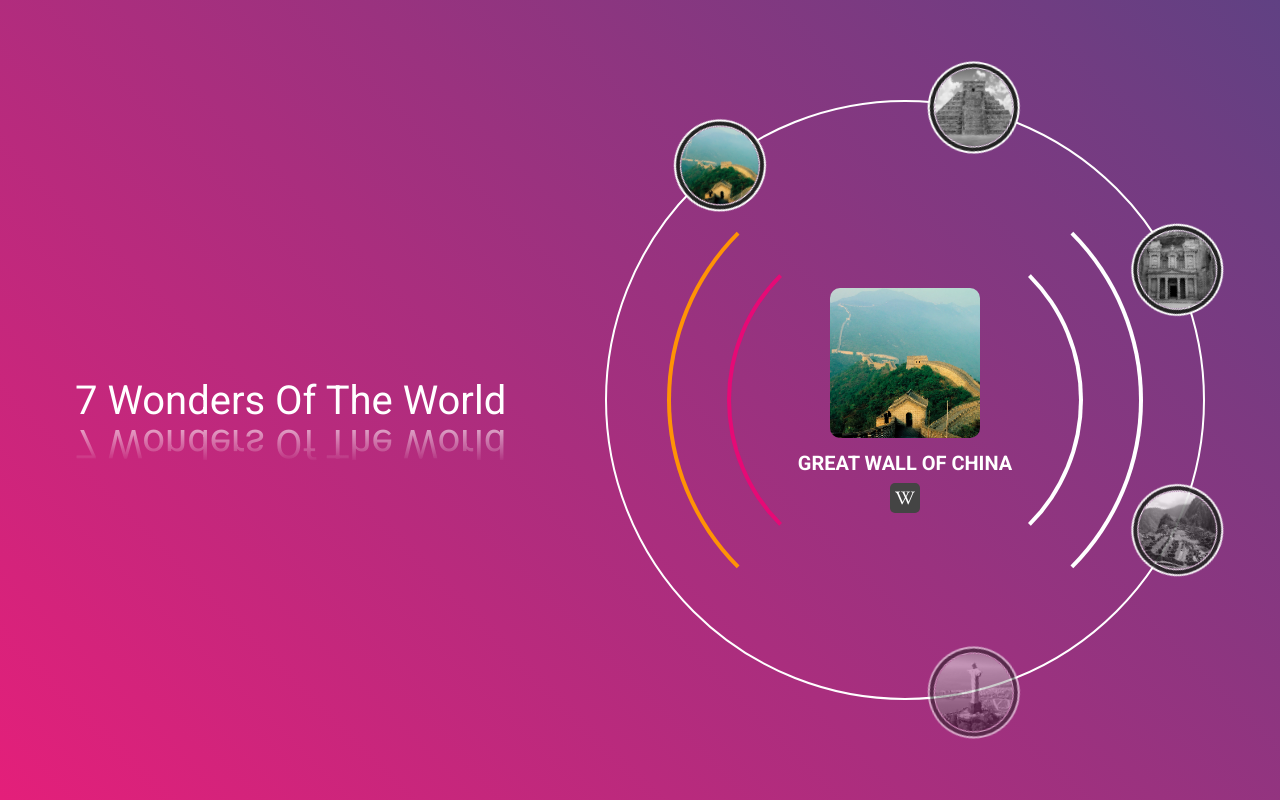
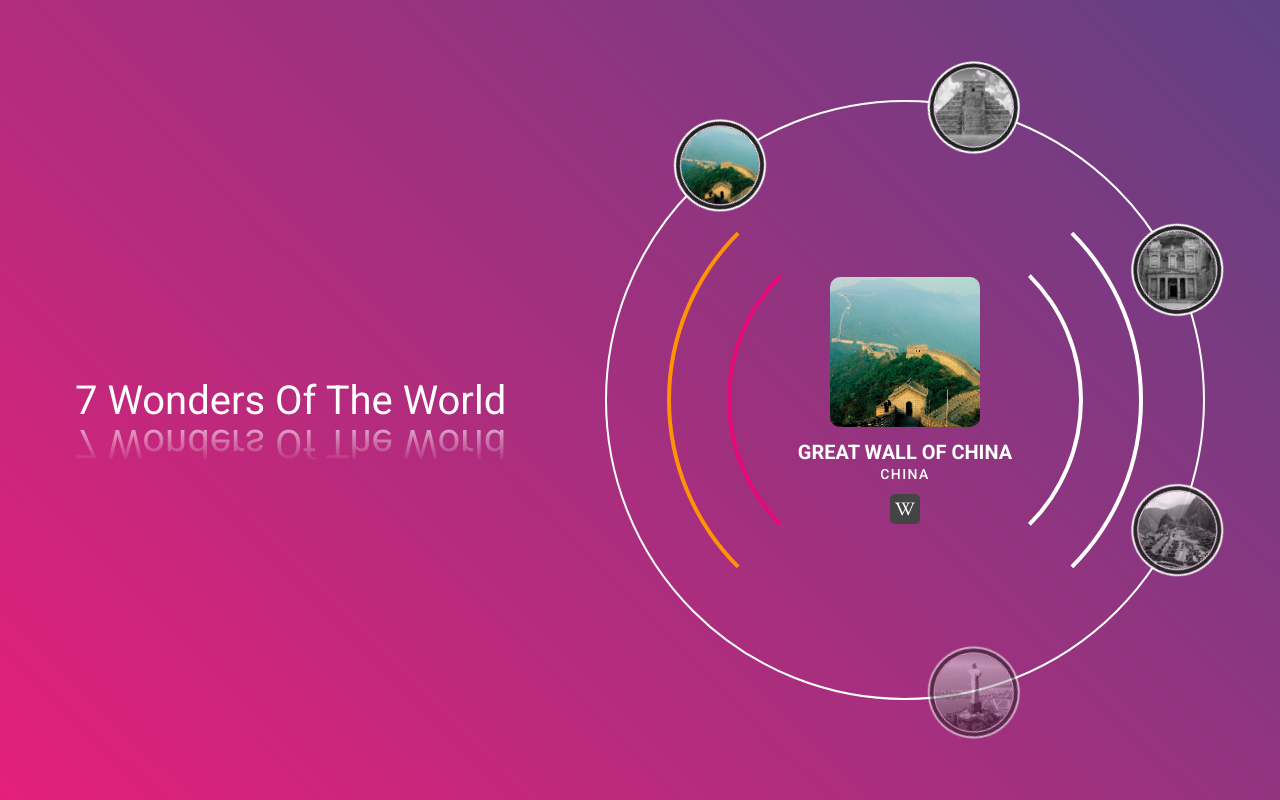
Before and after one commit to vishalnarewade/animated-UI-Circle---demo, a plain HTML site: page index.html in a window 1280 px wide. Drawn offline with Linux system fonts and the light colour scheme.

Commit message:
structure all files and folder

```diff
--- a/style.css
+++ b/assets/css/style.css
@@ -41,7 +41,7 @@ body {
 	align-items: center;
 	cursor: pointer;
 }
-.container .icon .imgBx {
+.container .icon .imageBig {
 	position: absolute;
 	width: 80px;
 	height: 80px;
@@ -56,17 +56,17 @@ body {
 	overflow: hidden;
 	opacity: 0;
 }
-.container .icon .imgBx.blink_01 {
+.container .icon .imageBig.blink_01 {
 	/* animation: blink_01 2s linear infinite 1s; */
 	animation-name: blink_01;
 	animation-duration: 3s;
 	animation-fill-mode: forwards;
 }
-.container .icon .imgBx.active {
+.container .icon .imageBig.active {
 	box-shadow: 0 0 0 4px #222,
 	0 0 0 6px #fff;
 }
-.container .icon .imgBx img {
+.container .icon .imageBig img {
 	position: absolute;
 	top: 0;
 	left: 0;
@@ -79,7 +79,7 @@ body {
 	filter: grayscale(1);
 
 }
-.container .icon .imgBx.active img {
+.container .icon .imageBig.active img {
 	filter: grayscale(0);
 }
 .content {
@@ -114,7 +114,7 @@ body {
 	z-index: 1;
 	pointer-events: none;
 }
-.contentBx {
+.contentInner {
 	position: absolute;
 	transform: scale(0);
 	transition: 0.5s;
@@ -123,12 +123,12 @@ body {
 	justify-content: center;
 	align-items: center;
 }
-.contentBx.active {
+.contentInner.active {
 	transform: scale(1.0);
 	opacity: 1;
 	transition-delay: 0.5s;
 }
-.contentBx .card {
+.contentInner .card {
 	position: relative;
 	display: flex;
 	justify-content: center;
@@ -136,14 +136,14 @@ body {
 	flex-direction: column;
 	gap:  15px;
 }
-.contentBx .card .imgBx {
+.contentInner .card .imageBig {
 	position: relative;
 	width: 150px;
 	height: 150px;
 	border-radius: 10px;
 	overflow: hidden;
 }
-.contentBx .card .imgBx img {
+.contentInner .card .imageBig img {
 	position: absolute;
 	top:  0;
 	left: 0;
@@ -151,14 +151,14 @@ body {
 	height: 100%;
 	object-fit: cover;
 }
- .contentBx .card .textBx {
+ .contentInner .card .textContent {
  	display: flex;
  	justify-content: center;
  	align-items: center;
  	flex-direction: column;
  }
 
- .contentBx .card .textBx h2 {
+ .contentInner .card .textContent h2 {
  	position: relative;
  	font-size: 1.25em;
  	font-weight: 600;
@@ -167,23 +167,23 @@ body {
  	text-transform: uppercase;
  	text-align: center;
 }
- .contentBx .card .textBx h2 span {
+ .contentInner .card .textContent h2 span {
  	font-size: 0.7em;
  	color: #fff;
  	font-weight: 500;
  	letter-spacing: 0.1em;
 }
- .contentBx .card .textBx .sci {
+ .contentInner .card .textContent .sci {
  	position: relative;
  	display: flex;
  	gap:  7px;
  	margin-top: 10px;
 }
-.contentBx .card .textBx .sci li {
+.contentInner .card .textContent .sci li {
 	list-style: none;
 }
 
-.contentBx .card .textBx .sci li a {
+.contentInner .card .textContent .sci li a {
 	position: relative;
 	width: 30px;
 	height: 30px;
@@ -197,7 +197,7 @@ body {
 	transition: 0.5s;
 }
 
-.contentBx .card .textBx .sci li a:hover {
+.contentInner .card .textContent .sci li a:hover {
 	background: #2196f3;
 }
 
@@ -283,7 +283,7 @@ body {
 		display: none !important;
 	}
 
-	.contentBx {
+	.contentInner {
 		opacity: 1 !important;
 		position: relative;
 		margin-bottom: 10px;
--- /dev/null
+++ b/assets/js/data.js
@@ -0,0 +1,39 @@
+var wonders = [
+    {
+        name: 'Great Wall of China',
+        location: 'China',
+        img: 'assets/images/Great-Wall-of-China-Beijing.webp',
+        social: ['https://en.wikipedia.org/wiki/Great_Wall_of_China']
+    }
+    , {
+        name: 'Chichén Itzá',
+        location: 'Mexico',
+        img: 'assets/images/El-Castillo-pyramid-plaza-Toltec-state-Yucatan.webp',
+        social: ['https://en.wikipedia.org/wiki/Chichen_Itza']
+    }, {
+        name: 'Petra (Rose City)',
+        location: 'southern Jordan',
+        img: 'assets/images/Khaznah-Petra-Jordan.webp',
+        social: ['https://en.wikipedia.org/wiki/Petra']
+    }, {
+        name: 'Machu Picchu',
+        location: 'Peru',
+        img: 'assets/images/Machu-Picchu.webp',
+        social: ['https://en.wikipedia.org/wiki/Machu_Picchu']
+    }, {
+        name: 'Christ the Redeemer',
+        location: 'Brazil',
+        img: 'assets/images/statue-Christ-the-Redeemer-Rio-de-Janeiro.webp',
+        social: ['https://en.wikipedia.org/wiki/Christ_the_Redeemer_(statue)']
+    }, {
+        name: 'Colosseum',
+        location: 'Rome, Italy',
+        img: 'assets/images/Colosseum-Rome-Italy.webp',
+        social: ['https://en.wikipedia.org/wiki/Colosseum']
+    }, {
+        name: 'Taj Mahal',
+        location: 'Agra, India',
+        img: 'assets/images/Taj-Mahal-Agra-India.webp',
+        social: ['https://en.wikipedia.org/wiki/Taj_Mahal']
+    }
+]
--- /dev/null
+++ b/assets/js/script.js
@@ -0,0 +1,98 @@
+const { innerWidth, innerHeight } = window;
+
+const mainIcon = document.querySelectorAll('.container .icon');
+const mainContent = document.querySelectorAll('.container .content');
+const socials = ['fa-brands fa-wikipedia-w'];
+
+const createEle = (tag, options = {}) => {
+    let ele = document.createElement(tag);
+    let keys = Object.keys(options);
+
+    for (let i = 0; i < keys.length; i++) {
+        ele.setAttribute(keys[i], options[keys[i]]);
+    }
+
+    return ele;
+}
+
+for (let i = 0; i < wonders.length; i++) {
+    const contentId = "content" + (i+1);
+    const divBxEle = createEle('div', {
+        "class": (i === 0) ? "imageBig blink_01 active" : "imageBig blink_01",
+        "style": "--i:" + (i+1),
+        "data-id": contentId
+    })
+
+    if (i != 0) divBxEle.setAttribute("style", divBxEle.style.cssText +"; animation-delay: "+ (i)+ "s;");
+
+    document.documentElement.style.setProperty('--icons', i + 1);
+    divBxEle.addEventListener('mouseover', showOnHover);
+
+    const imageBigEle = createEle('img', {
+        "src": wonders[i].img,
+        "alt": "photo"
+    })
+
+    divBxEle.appendChild(imageBigEle);
+    mainIcon[0].appendChild(divBxEle);
+
+    const contentInnerEle = createEle('div', {
+        "class": (i === 0) ? "contentInner active" : "contentInner",
+        "id": contentId
+    })
+    const contentCardEle = createEle('div', { "class": "card" });
+    const contentimageBigEle = createEle('div', { "class": "imageBig" });
+    const contentimageBigImgEle = createEle('img', { "src": wonders[i].img, "alt": "photo" });
+    contentimageBigEle.appendChild(contentimageBigImgEle);
+    contentCardEle.appendChild(contentimageBigEle);
+
+    const contenttextContentEle = createEle('div', { "class": "textContent" });
+    let contentH2Ele = createEle('h2');
+    let contentNameEle = createEle('p');
+    contentNameEle.textContent = wonders[i].name;
+    let contentRoleEle = createEle('span');
+    contentRoleEle.textContent = wonders[i].location;
+
+    contentH2Ele.appendChild(contentNameEle);
+    contentH2Ele.appendChild(contentRoleEle);
+    contenttextContentEle.appendChild(contentH2Ele);
+
+    const contentUlEle = createEle('ul', { "class": "sci" });
+
+    for (let j = 0; j < socials.length; j++) {
+        const contentLiEle = createEle('li');
+        const contentLiAEle = createEle('a', { "href": wonders[i].social[j] });
+        const contentLiIEle = createEle('i', { "class": socials[j] });
+
+        contentLiAEle.appendChild(contentLiIEle);
+        contentLiEle.appendChild(contentLiAEle);
+        contentUlEle.appendChild(contentLiEle);
+    }
+
+    contenttextContentEle.appendChild(contentUlEle);
+    contentCardEle.appendChild(contenttextContentEle);
+
+    contentInnerEle.appendChild(contentCardEle);
+    mainContent[0].appendChild(contentInnerEle);
+}
+
+function showOnHover(e) {
+    let imageBig = document.querySelectorAll('.imageBig');
+    let contentInner = document.querySelectorAll('.contentInner');
+
+    for (var i = 0; i < contentInner.length; i++) {
+        contentInner[i].className = 'contentInner';
+    }
+
+    if (this.dataset.id) document.getElementById(this.dataset.id).className = 'contentInner active';
+
+    for (var i = 0; i < imageBig.length; i++) {
+        imageBig[i].className = 'imageBig blink_01';
+    }
+
+    this.className = 'imageBig blink_01 active';
+}
+
+window.addEventListener('resize', function () {
+    window.location.reload();
+})
--- a/index.html
+++ b/index.html
@@ -10,12 +10,11 @@
 	<link href="https://fonts.googleapis.com/css2?family=Anton&family=Oswald:wght@500;600&display=swap" rel="stylesheet">
 
 	<link rel="stylesheet" href="https://cdnjs.cloudflare.com/ajax/libs/font-awesome/6.2.1/css/all.min.css"/>
-	<link rel="stylesheet" type="text/css" href="style.css">
+	<link rel="stylesheet" type="text/css" href="assets/css/style.css">
 </head>
 <body>
 
 	<div class="branding">
-		<!-- <p class="company">7 Wonders of the World</p> -->
 		<div class="title">
 			<p data-text="7 Wonders of the World">7 Wonders of the World</p>
 		</div>
@@ -26,148 +25,7 @@
 		<div class="content"></div>
 	</div>
 
-	<script>
-		const { innerWidth, innerHeight } = window;
-
-		// if (innerWidth < 1000 || innerHeight < 500) {
-		// 	document.write('<h1>Set screen size 1366*768</h1>');
-
-		// 	document.querySelector(".branding").remove();
-		// 	document.querySelector(".container").remove();
-		// } else {
-			const mainIcon = document.querySelectorAll('.container .icon');
-			const mainContent = document.querySelectorAll('.container .content');
-			const socials = ['fa-brands fa-wikipedia-w'];
-
-			var list = [
-				{
-					name: 'Great Wall of China',
-					img: 'Great-Wall-of-China-Beijing.webp',
-					social: ['https://en.wikipedia.org/wiki/Great_Wall_of_China']
-				}
-				, {
-					name: 'Chichén Itzá',
-					img: 'El-Castillo-pyramid-plaza-Toltec-state-Yucatan.webp',
-					social: ['https://en.wikipedia.org/wiki/Chichen_Itza']
-				}, {
-					name: 'Petra',
-					img: 'Khaznah-Petra-Jordan.webp',
-					social: ['https://en.wikipedia.org/wiki/Petra']
-				}, {
-					name: 'Machu Picchu',
-					img: 'Machu-Picchu.webp',
-					social: ['https://en.wikipedia.org/wiki/Machu_Picchu']
-				}, {
-					name: 'Christ the Redeemer',
-					img: 'statue-Christ-the-Redeemer-Rio-de-Janeiro.webp',
-					social: ['https://en.wikipedia.org/wiki/Christ_the_Redeemer_(statue)']
-				}, {
-					name: 'Colosseum',
-					img: 'Colosseum-Rome-Italy.webp',
-					social: ['https://en.wikipedia.org/wiki/Colosseum']
-				}, {
-					name: 'Taj Mahal',
-					img: 'Taj-Mahal-Agra-India.webp',
-					social: ['https://en.wikipedia.org/wiki/Taj_Mahal']
-				}
-			]
-
-
-
-			const createEle = (tag, options = {}) => {
-				let ele = document.createElement(tag);
-				let keys = Object.keys(options);
-
-				for (let i = 0; i < keys.length; i++) {
-					ele.setAttribute(keys[i], options[keys[i]]);
-				}
-
-				return ele;
-			}
-
-			for (let i = 0; i < list.length; i++) {
-				const contentId = "content" + (i+1);
-				const divBxEle = createEle('div', {
-					"class": (i === 0) ? "imgBx blink_01 active" : "imgBx blink_01",
-					"style": "--i:" + (i+1),
-					"data-id": contentId
-				})
-
-				if (i != 0) divBxEle.setAttribute("style", divBxEle.style.cssText +"; animation-delay: "+ (i)+ "s;");
-
-				document.documentElement.style.setProperty('--icons', i + 1);
-				divBxEle.addEventListener('mouseover', showOnHover);
-
-				const imgBxEle = createEle('img', {
-					"src": list[i].img,
-					"alt": "photo"
-				})
-
-				divBxEle.appendChild(imgBxEle);
-				mainIcon[0].appendChild(divBxEle);
-
-				const contentBxEle = createEle('div', {
-					"class": (i === 0) ? "contentBx active" : "contentBx",
-					"id": contentId
-				})
-				const contentCardEle = createEle('div', { "class": "card" });
-				const contentImgBxEle = createEle('div', { "class": "imgBx" });
-				const contentImgBxImgEle = createEle('img', { "src": list[i].img, "alt": "photo" });
-				contentImgBxEle.appendChild(contentImgBxImgEle);
-				contentCardEle.appendChild(contentImgBxEle);
-
-				const contenttextBxEle = createEle('div', { "class": "textBx" });
-				let contentH2Ele = createEle('h2');
-				let contentNameEle = createEle('p');
-				contentNameEle.textContent = list[i].name;
-				let contentRoleEle = createEle('span');
-				contentRoleEle.textContent = list[i].role;
-
-				contentH2Ele.appendChild(contentNameEle);
-				contentH2Ele.appendChild(contentRoleEle);
-				contenttextBxEle.appendChild(contentH2Ele);
-
-				const contentUlEle = createEle('ul', { "class": "sci" });
-
-				for (let j = 0; j < socials.length; j++) {
-					const contentLiEle = createEle('li');
-					const contentLiAEle = createEle('a', { "href": list[i].social[j] });
-					const contentLiIEle = createEle('i', { "class": socials[j] });
-
-					contentLiAEle.appendChild(contentLiIEle);
-					contentLiEle.appendChild(contentLiAEle);
-					contentUlEle.appendChild(contentLiEle);
-				}
-
-				contenttextBxEle.appendChild(contentUlEle);
-				contentCardEle.appendChild(contenttextBxEle);
-
-				contentBxEle.appendChild(contentCardEle);
-				mainContent[0].appendChild(contentBxEle);
-			}
-		// }
-
-		function showOnHover(e) {
-			let imgBx = document.querySelectorAll('.imgBx');
-			let contentBx = document.querySelectorAll('.contentBx');
-
-			for (var i = 0; i < contentBx.length; i++) {
-				contentBx[i].className = 'contentBx';
-			}
-
-			if (this.dataset.id) document.getElementById(this.dataset.id).className = 'contentBx active';
-
-			for (var i = 0; i < imgBx.length; i++) {
-				imgBx[i].className = 'imgBx blink_01';
-			}
-
-			this.className = 'imgBx blink_01 active';
-		}
-
-		window.addEventListener('resize', function () {
-			window.location.reload();
-		})
-
-	</script>
+	<script src="assets/js/data.js"></script>
+	<script src="assets/js/script.js"></script>
 </body>
 </html>
```
Also changed, not shown: assets/images/Colosseum-Rome-Italy.webp (renamed from Colosseum-Rome-Italy.webp), assets/images/El-Castillo-pyramid-plaza-Toltec-state-Yucatan.webp (renamed from El-Castillo-pyramid-plaza-Toltec-state-Yucatan.webp), assets/images/Great-Wall-of-China-Beijing.webp (renamed from Great-Wall-of-China-Beijing.webp), assets/images/Khaznah-Petra-Jordan.webp (renamed from Khaznah-Petra-Jordan.webp), assets/images/Machu-Picchu.webp (renamed from Machu-Picchu.webp), assets/images/Taj-Mahal-Agra-India.webp (renamed from Taj-Mahal-Agra-India.webp), assets/images/statue-Christ-the-Redeemer-Rio-de-Janeiro.webp (renamed from statue-Christ-the-Redeemer-Rio-de-Janeiro.webp), 1 other file.
